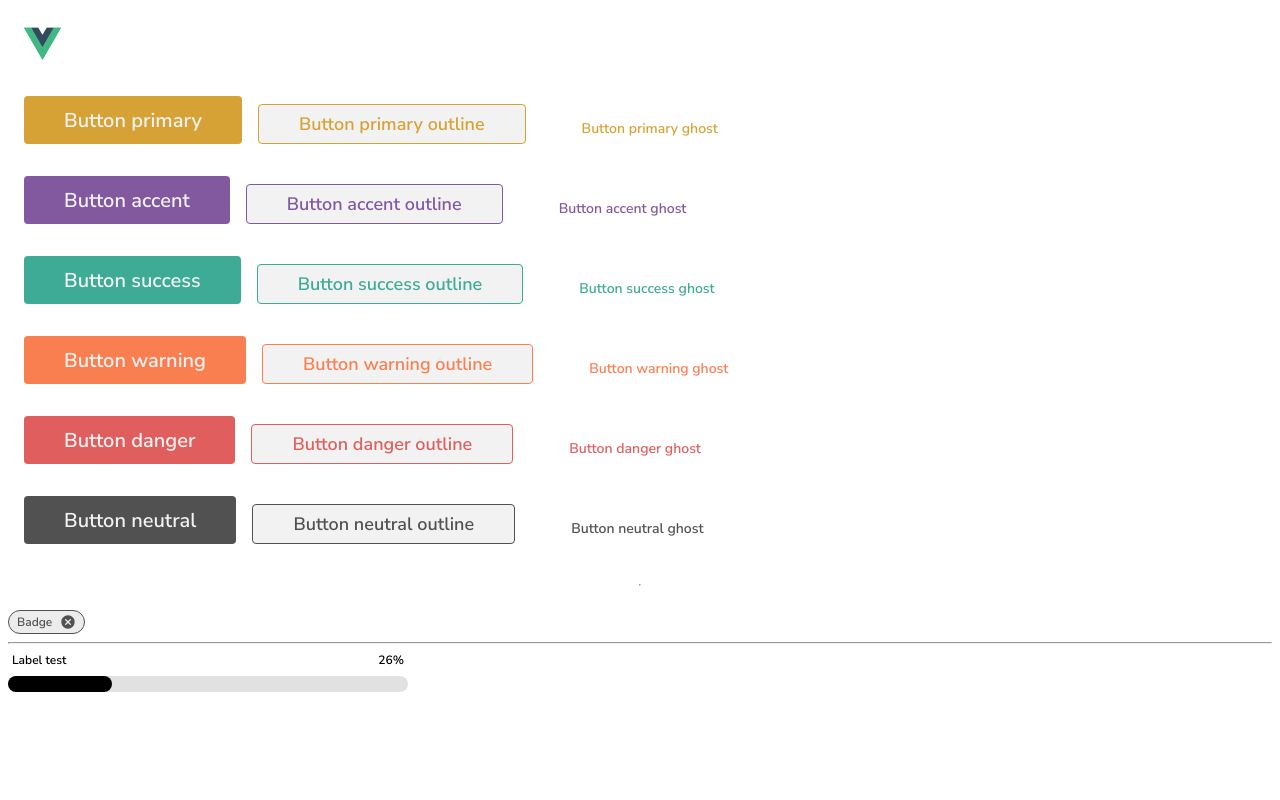
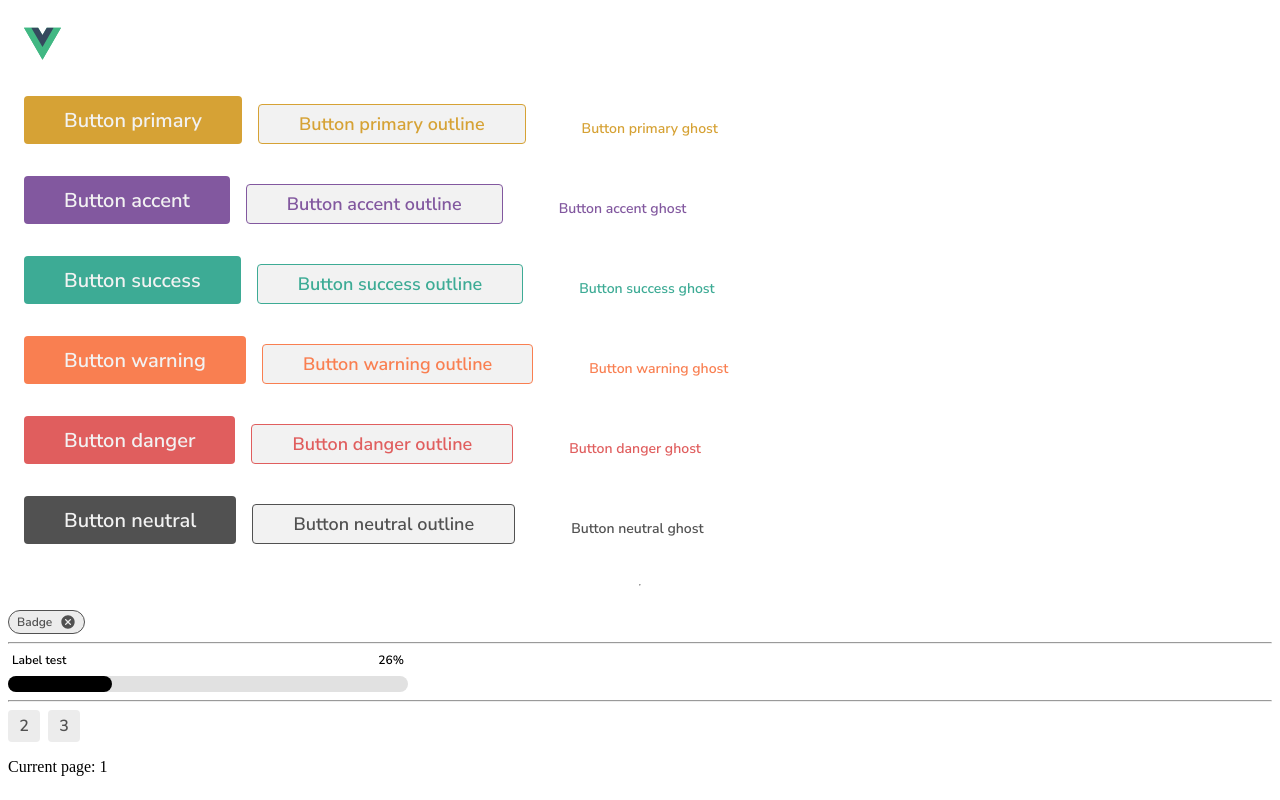
Before and after one commit to bruna-nunes/blush, a Vue app: page / in a window 1280 px wide. Built offline with nearby package versions, Linux system fonts and the light colour scheme.

Commit message:
feat: add blush pagination partial building

```diff
--- a/src/App.vue
+++ b/src/App.vue
@@ -215,6 +215,14 @@
       size="large"
     />
   </div>
+  <hr>
+  <blush-pagination
+    v-model="currentPage"
+    total-items="101"
+    variant="neutral-outline"
+    @onPageChange="pageChangeHandler"
+  />
+  <p>Current page: {{ currentPage }}</p>
 
 </template>
 
@@ -224,6 +232,7 @@ import CompExample from './components/CompExample.vue'
 import blushButton from './components/blush-button/blush-button.vue';
 import blushBadge from './components/blush-badge/blush-badge.vue';
 import blushProgress from './components/blush-progress/blush-progress.vue';
+import blushPagination from './components/blush-pagination/blush-pagination.vue';
 
 const isBadgeVisible = ref(true)
 
@@ -234,6 +243,12 @@ function clickButtonHandler(event) {
 function dismissBadgeHandler(event) {
   isBadgeVisible.value = false
   console.log(event)
+}
+
+const currentPage = ref(1)
+
+function pageChangeHandler(page) {
+  console.log('page change handler', page)
 }
 </script>
 
--- /dev/null
+++ b/src/components/blush-pagination/blush-pagination.scss
@@ -0,0 +1,158 @@
+.blush-pagination {
+    display: flex;
+    gap: spacing(2);
+
+    .page {
+        width: 32px;
+        height: 32px;
+        padding: spacing(2);
+        display: flex;
+        justify-content: center;
+        align-items: center;
+        border: none;
+        border-radius: map-get($border-radius, 'small');
+        transition: all 400ms linear;
+        cursor: pointer;
+
+        @include typography-label-1;
+    }
+
+    // ***Colors
+    &.primary {
+        .page {
+            background-color: map-get($primary-absolute, '007');
+            color: map-get($primary-absolute, '001');
+
+            &.active {
+                background-color: map-get($primary-absolute, '001');
+                color: map-get($neutral, '013');
+            }
+        }
+    }
+
+    &.primary-outline {
+        .page {
+            background-color: map-get($primary-absolute, '007');
+            color: map-get($primary-absolute, '001');
+
+            &.active {
+                border: map-get($border-width, 'nano') solid map-get($primary-absolute, '001');
+            }
+        }
+    }
+
+    &.accent {
+        .page {
+            background-color: map-get($accent-absolute, '007');
+            color: map-get($accent-absolute, '001');
+
+            &.active {
+                background-color: map-get($accent-absolute, '001');
+                color: map-get($neutral, '013');
+            }
+        }
+    }
+
+    &.accent-outline {
+        .page {
+            background-color: map-get($accent-absolute, '007');
+            color: map-get($accent-absolute, '001');
+
+            &.active {
+                border: map-get($border-width, 'nano') solid map-get($accent-absolute, '001');
+            }
+        }
+    }
+
+    &.success {
+        .page {
+            background-color: map-get($success-absolute, '007');
+            color: map-get($success-absolute, '001');
+
+            &.active {
+                background-color: map-get($success-absolute, '001');
+                color: map-get($neutral, '013');
+            }
+        }
+    }
+
+    &.success-outline {
+        .page {
+            background-color: map-get($success-absolute, '007');
+            color: map-get($success-absolute, '001');
+
+            &.active {
+                border: map-get($border-width, 'nano') solid map-get($success-absolute, '001');
+            }
+        }
+    }
+
+    &.warning {
+        .page {
+            background-color: map-get($warning-absolute, '007');
+            color: map-get($warning-absolute, '001');
+
+            &.active {
+                background-color: map-get($warning-absolute, '001');
+                color: map-get($neutral, '013');
+            }
+        }
+    }
+
+    &.warning-outline {
+        .page {
+            background-color: map-get($warning-absolute, '007');
+            color: map-get($warning-absolute, '001');
+
+            &.active {
+                border: map-get($border-width, 'nano') solid map-get($warning-absolute, '001');
+            }
+        }
+    }
+
+    &.danger {
+        .page {
+            background-color: map-get($error-absolute, '007');
+            color: map-get($error-absolute, '001');
+
+            &.active {
+                background-color: map-get($error-absolute, '001');
+                color: map-get($neutral, '013');
+            }
+        }
+    }
+
+    &.danger-outline {
+        .page {
+            background-color: map-get($error-absolute, '007');
+            color: map-get($error-absolute, '001');
+
+            &.active {
+                border: map-get($border-width, 'nano') solid map-get($error-absolute, '001');
+            }
+        }
+    }
+
+    &.neutral {
+        .page {
+            background-color: map-get($neutral, '012');
+            color: map-get($neutral, '004');
+
+            &.active {
+                background-color: map-get($neutral, '004');
+                color: map-get($neutral, '013');
+            }
+        }
+    }
+
+    &.neutral-outline {
+        .page {
+            background-color: map-get($neutral, '012');
+            color: map-get($neutral, '004');
+
+            &.active {
+                border: map-get($border-width, 'nano') solid map-get($neutral, '004');
+            }
+        }
+    }
+}
--- /dev/null
+++ b/src/components/blush-pagination/blush-pagination.vue
@@ -0,0 +1,142 @@
+<template>
+    <div :class="classes">
+        <!-- <button
+            type="button"
+            :class="getPageClasses(1)"
+            @click="setPage(1)"
+        >
+            1
+        </button>
+        <div
+            v-if="displayDotsBefore"
+        >
+            ...
+        </div> -->
+        <button
+            v-for="page in pagesToDisplay"
+            :key="page"
+            type="button"
+            :class="getPageClasses(page)"
+            @click="setPage(page)"
+        >
+            {{ page }}
+        </button>
+        <!-- <div
+            v-if="displayDotsAfter"
+        >
+            ...
+        </div>
+        <button
+            type="button"
+            :class="getPageClasses(totalPages)"
+            @click="setPage(totalPages)"
+        >
+            {{ totalPages }}
+        </button> -->
+    </div>
+</template>
+
+<script setup>
+import { computed } from 'vue';
+
+const props = defineProps({
+    variant: {
+        type: String,
+        default: 'primary',
+        validator(value) {
+            return [
+                'primary', 'primary-outline',
+                'accent', 'accent-outline',
+                'success', 'success-outline',
+                'warning', 'warning-outline',
+                'danger', 'danger-outline',
+                'neutral', 'neutral-outline',
+            ].includes(value)
+        }
+    },
+    totalItems: {
+        type: Number,
+        required: true
+    },
+    perPage: {
+        type: Number,
+        default: 10
+    },
+    prevNextStyle: {
+        type: String,
+        default: 'arrow',
+        validator(value) {
+            return ['arrow', 'text'].includes(value)
+        }
+    },
+    prevText: {
+        type: String,
+        default: 'Prev'
+    },
+    nextText: {
+        type: String,
+        default: 'Next'
+    }
+})
+
+const emit = defineEmits(['onPageChange'])
+
+const currentPageModel = defineModel()
+
+const classes = computed(() => [
+    'blush-pagination',
+    props.variant,
+])
+
+function getPageClasses(page) {
+    return {
+        'page': true,
+        'active': page === currentPageModel.value
+    }
+}
+
+function setPage(page) {
+    currentPageModel.value = page
+    emit('onPageChange', page)
+}
+
+const totalPages = computed(() => {
+    return Math.ceil(props.totalItems / props.perPage)
+})
+
+const quantityPagesToDisplayBeforeFowardCurrent = 2
+
+const pagesToDisplay = computed(() => {
+
+    if (totalPages.value <= 5) {
+        return totalPages.value
+    }
+
+    const pages = []
+    const start = Math.max(currentPageModel.value - quantityPagesToDisplayBeforeFowardCurrent, 2)
+    const end = Math.min(currentPageModel.value + quantityPagesToDisplayBeforeFowardCurrent, totalPages.value)
+
+    console.log(start, end, 'startend')
+    for(let i = start; i <= end; i++) {
+        pages.push(i)
+    }
+    return pages
+    // if (totalPages.value <= 5) {
+    //     return totalPages.slice(1, totalPages.value -1)
+    // }
+
+})
+
+const displayDotsBefore = computed(() => {
+    return currentPageModel.value > (quantityPagesToDisplayBeforeFowardCurrent + 2)
+})
+
+const displayDotsAfter = computed(() => {
+    return currentPageModel.value < (totalPages.value - (quantityPagesToDisplayBeforeFowardCurrent + 1))
+})
+
+</script>
+
+<style lang="scss">
+    @import './blush-pagination.scss';
+</style>
```
